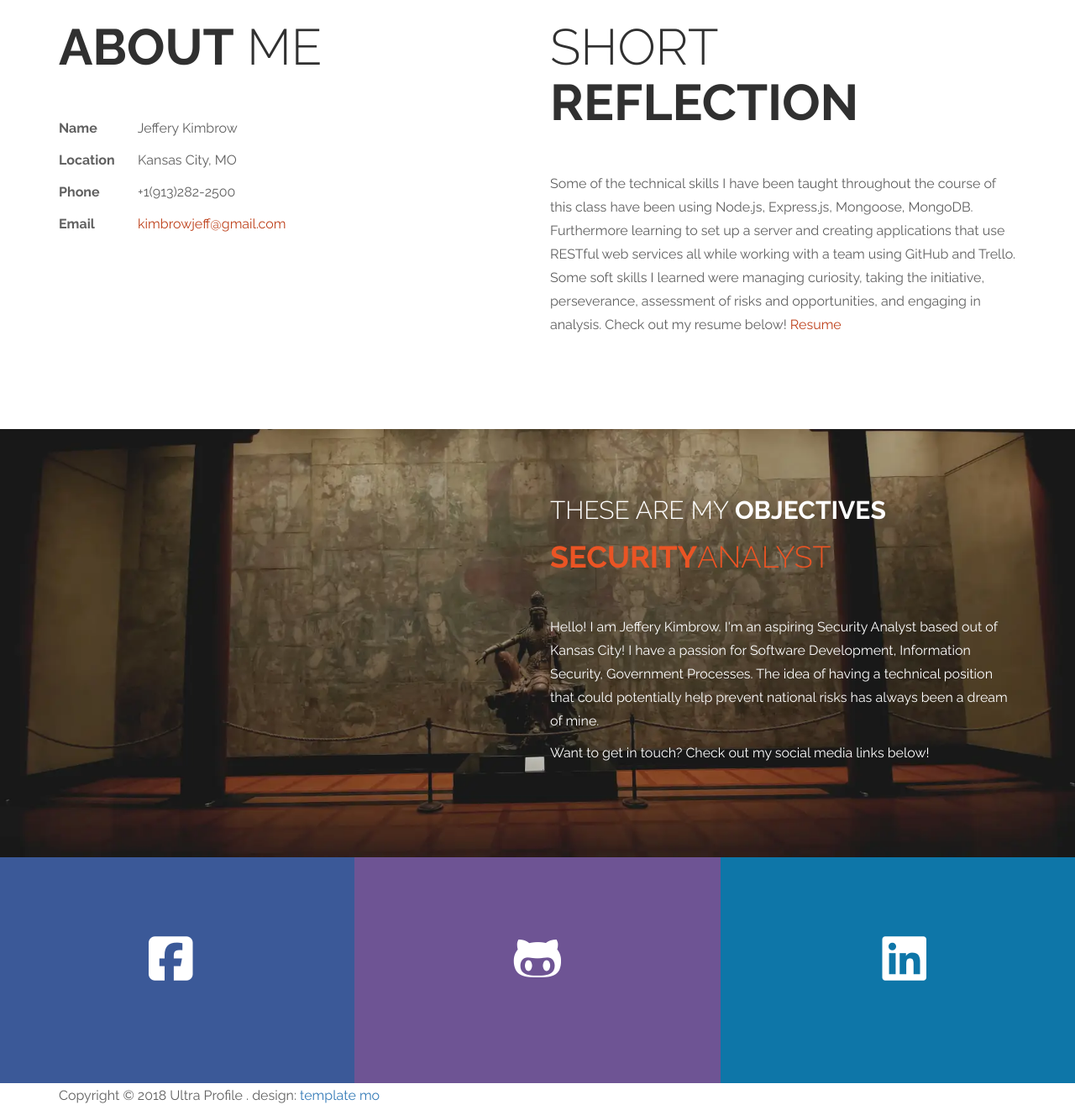
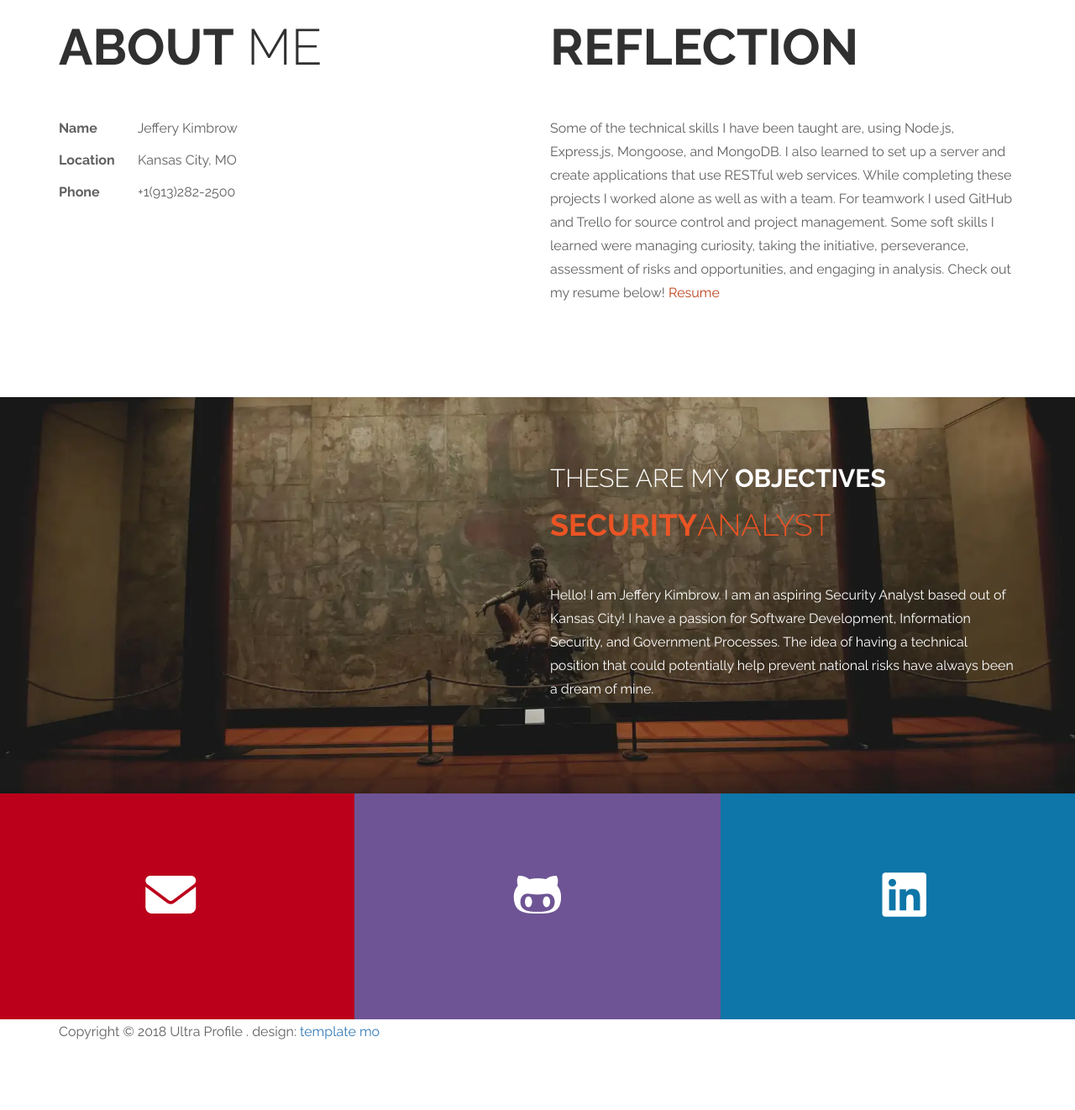
Before and after one commit to kimbrow-slice/JeffKimbrow, a plain HTML site: page index.html in a window 1280 px wide. Shown: the part 1875-3197 px from the top of the page at 84% size. After the commit the page ends 3128 px from the top, so only its background shows below. Drawn offline with Linux system fonts and the light colour scheme.

Commit message:
grammer edits and resume edit

```diff
--- a/css/templatemo-style.css
+++ b/css/templatemo-style.css
@@ -291,14 +291,14 @@ hr {
     margin: 0;
 }
 
-.facebook:hover,
+.email:hover,
 .github:hover,
 .linkedin:hover {
     background: #202020;
 }
 
-.facebook {
-    background: #3b5998;
+.email {
+    background: #BB001B;
     font-size: 60px;
     text-align: center;
 }
--- a/index.html
+++ b/index.html
@@ -84,7 +84,7 @@ https://templatemo.com/tm-464-ultra-profile
                         <i class="fas fa-layer-group fa-3x"></i>
                         <h3 class="text-uppercase tm-projects-h3">ResourcedKC</h3>
                         <hr>
-                        <p>ResourcedKC is a community resource website. Developed with the MERN stack, we have found a way to be able to deliver the desired and relevant information when a client is in need. Under construction still!</p>
+                        <p>ResourcedKC is a community resource website. Developed with the MERN stack, we have found a way to be able to deliver the desired and relevant information when a client is in need. This site is still under construction!</p>
                     </div>
                 </div>
                 <div class="col-md-3 col-sm-3">
@@ -92,7 +92,7 @@ https://templatemo.com/tm-464-ultra-profile
                         <i class="fab fa-js fa-3x"></i>
                         <h3 class="text-uppercase tm-projects-h3"><a class="fizzBuzz" href="https://kimbrow-slice.github.io/FizzBuzz/">FizzBuzz Lab</a></h3>
                         <hr>
-                        <p>Write a program that prints the numbers from 1 to 500, but for multiples of three print “Fizz” instead of the number and for multiples of five print “Buzz”. For numbers which are multiples of both three and five, print “FizzBuzz”.</p>
+                        <p>Write a program that prints the numbers from 1 to 1000, but for multiples of three print “Fizz” instead of the number, and multiples of five print “Buzz”. For numbers that are multiples of both three and five, print “FizzBuzz”.</p>
                     </div>
                 </div>
                 <div class="col-md-3 col-sm-3">
@@ -100,7 +100,7 @@ https://templatemo.com/tm-464-ultra-profile
                         <i class="fas fa-images fa-3x"></i>
                         <h3 class="tm-projects-h3"><a class="jsSteg" href="https://kimbrow-slice.github.io/Steganography/">Steganography</a></h3>
                         <hr>
-                        <p>Steganography is the idea to provide secret information whilst not creating the suspicion. This project has two images that look the same but there is a difference between them! Take a shot and find the hidden message!</p>
+                        <p>Steganography is the idea to provide secret information while not creating suspicion. This project has two images that look the same but there is a difference between them! Take a shot and find the hidden message!</p>
                     </div>
                 </div>
                 <div class="col-md-3 col-sm-3">
@@ -108,7 +108,7 @@ https://templatemo.com/tm-464-ultra-profile
                         <i class="fab fa-node-js fa-3x"></i>
                         <h3 class="tm-projects-h3"><a class="jsSteg" href="https://jk-todolist-12172020.herokuapp.com/index.html">app.get(/API);</a></h3>
                         <hr>
-                        <p>Although it is only a simple To-Do List. This is a Full Stack Node.js  web application created with Express.js and Mongoose hosted on Heroku. Using four main CRUD operations you can make sure you get tasks done today!</p>
+                        <p>Check out my To-Do List! This is a Full Stack Node.js web application. It was created with Express.js, Mongoose paired with MongoDB, and hosted on Heroku. Using four main CRUD operations you can make sure your tasks are done today!</p>
                     </div>
                 </div>
             </div>
@@ -127,14 +127,11 @@ https://templatemo.com/tm-464-ultra-profile
                     <p><span class="tm-info-label">Name</span> Jeffery Kimbrow</p>
                     <p><span class="tm-info-label">Location</span> Kansas City, MO</p>
                     <p><span class="tm-info-label">Phone</span> +1(913)282-2500</p>
-                    <p><span class="tm-info-label">Email</span>
-                        <a href="mailto:kimbrowjeff@gmail.com" id="Email"> kimbrowjeff@gmail.com</a></p>
                 </div>
                 <div class="col-md-6 col-sm-6">
-                    <h2 class="title">Short <strong>Reflection</strong></h2>
-                    <p>Some of the technical skills I have been taught throughout the course of this class have been using Node.js, Express.js, Mongoose, MongoDB. Furthermore learning to set up a server and creating applications that use RESTful web services all while working with a team using GitHub and Trello. Some soft skills I learned were managing curiosity, taking the initiative, perseverance, assessment of risks and opportunities, and engaging in analysis. Check out my resume below!
+                    <h2 class="title"><strong>Reflection</strong></h2>
+                    <p>Some of the technical skills I have been taught are, using Node.js, Express.js, Mongoose, and MongoDB. I also learned to set up a server and create applications that use RESTful web services. While completing these projects I worked alone as well as with a team. For teamwork I used GitHub and Trello for source control and project management. Some soft skills I learned were managing curiosity, taking the initiative, perseverance, assessment of risks and opportunities, and engaging in analysis. Check out my resume below!
                         <a href="resume/resume.pdf" class="resume">Resume</a>
-
                     </p>
 
                 </div>
@@ -152,10 +149,8 @@ https://templatemo.com/tm-464-ultra-profile
                         <h2 class="obj">These are my <strong>objectives</strong></h2>
                         <h1 class="tm-red-text"><strong>Security</strong>Analyst</h1>
                     </div>
-                    <p class="obj">Hello! I am Jeffery Kimbrow. I'm an aspiring Security Analyst based out of Kansas City! I have a passion for Software Development, Information Security, Government Processes. The idea of having a technical position that could potentially help prevent
-                        national risks has always been a dream of mine.</p>
-
-                    <p class="obj"> Want to get in touch? Check out my social media links below!</p>
+                    <p class="obj">Hello! I am Jeffery Kimbrow. I am an aspiring Security Analyst based out of Kansas City! I have a passion for Software Development, Information Security, and Government Processes. The idea of having a technical position that could potentially help prevent
+                    national risks have always been a dream of mine.</p>
                 </div>
             </div>
         </div>
@@ -167,10 +162,10 @@ https://templatemo.com/tm-464-ultra-profile
         <div class="container">
             <div class="row">
                 <div class="col-md-4 col-sm-4 wow rotateInUpLeft" data-wow-delay="0.3s">
-                    <div class="media facebook">
-                        <a href="https://www.facebook.com/jeff.kimbrow.96/?viewas=100000686899395">
+                    <div class="media email">
+                        <a href="mailto:kimbrowjeff@gmail.com">
                             <div class="media-object pull-left">
-                                <i class="fab fa-facebook-square"></i>
+                                <i class="fas fa-envelope"></i>
                             </div>
 
                         </a>
```
Also changed, not shown: 2 other files.
